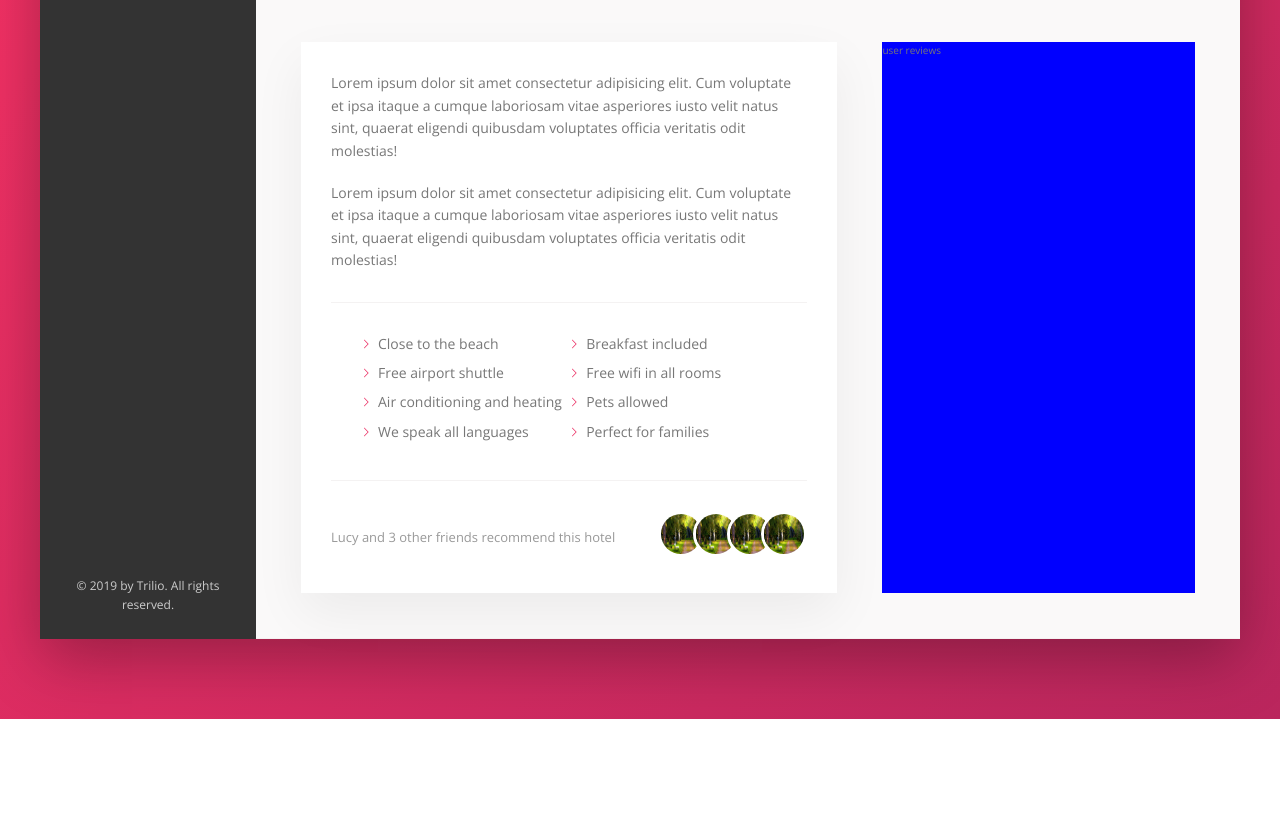
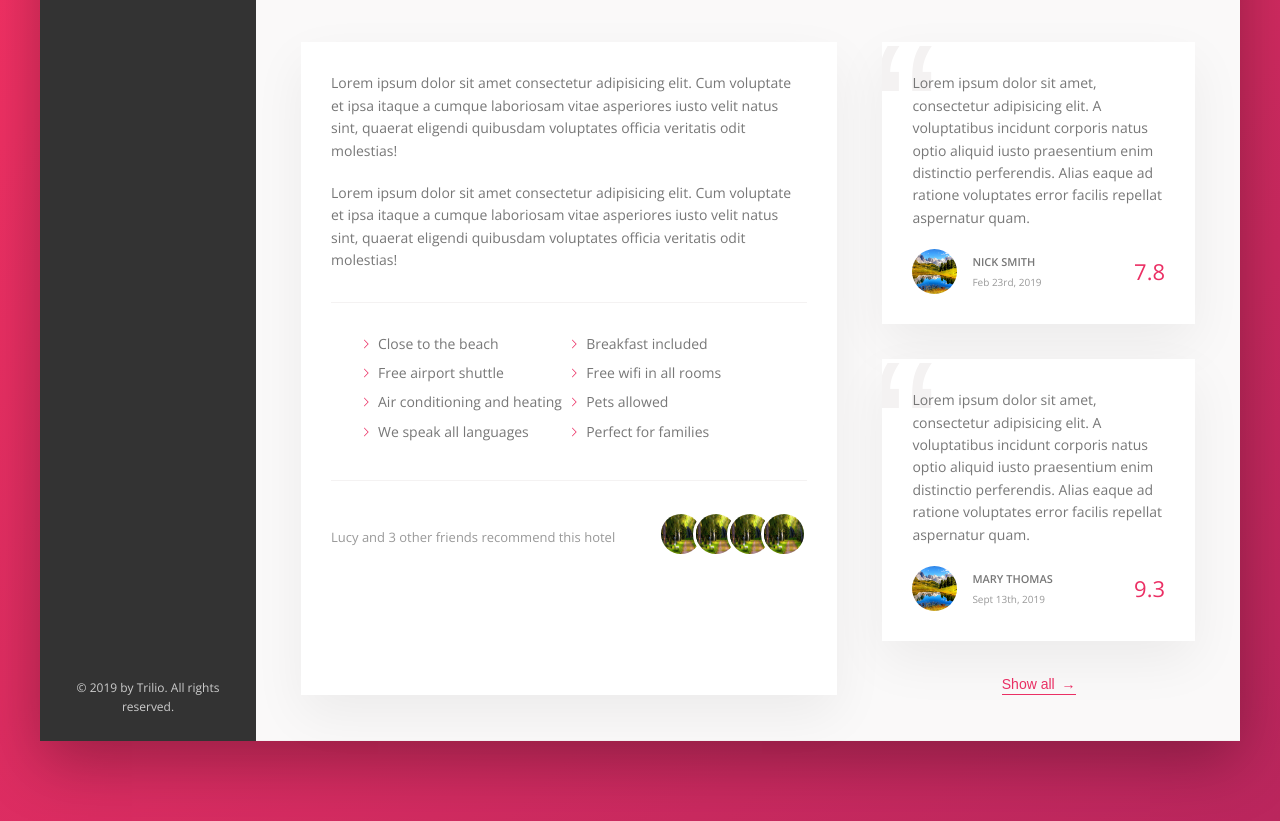
Before and after one commit to DavidGuben/trilio, a website: page index.html in a window 1280 px wide. Shown: the part 438-1259 px from the top of the page. Before the commit the page ends 1157 px from the top, so only its background shows below. Drawn offline with nearby package versions, Linux system fonts and the light colour scheme.

Commit message:
completed user review section

```diff
--- a/index.html
+++ b/index.html
@@ -173,10 +173,40 @@
                                 </div>
                             </div>
                         </div>
+
                         <div class="user-reviews">
-                            user reviews
+                            <figure class="review">
+                                <blockquote class="review__text">
+                                    Lorem ipsum dolor sit amet, consectetur adipisicing elit. A voluptatibus incidunt corporis natus optio aliquid iusto praesentium enim distinctio perferendis. Alias eaque ad ratione voluptates error facilis repellat aspernatur quam.
+                                </blockquote>
+                                <figcaption class="review__user">
+                                    <img src="img/clouds.jpg" alt="User 1" class="review__photo">
+                                    <div class="review__user-box">
+                                        <p class="review__user-name">Nick Smith</p>
+                                        <div class="review__user-date">Feb 23rd, 2019</div>
+                                    </div>
+                                    <div class="review__rating">7.8</div>
+                                </figcaption>
+                            </figure>
+
+                            <figure class="review">
+                                <blockquote class="review__text">
+                                    Lorem ipsum dolor sit amet, consectetur adipisicing elit. A voluptatibus incidunt corporis natus optio aliquid iusto praesentium enim distinctio perferendis. Alias eaque ad ratione voluptates error facilis repellat aspernatur quam.
+                                </blockquote>
+                                <figcaption class="review__user">
+                                    <img src="img/clouds.jpg" alt="User 1" class="review__photo">
+                                    <div class="review__user-box">
+                                        <p class="review__user-name">Mary Thomas</p>
+                                        <div class="review__user-date">Sept 13th, 2019</div>
+                                    </div>
+                                    <div class="review__rating">9.3</div>
+                                </figcaption>
+                            </figure>
+
+                            <button class="btn-inline">Show all <span>&rarr;</span></button>
                         </div>
-                    </div>
+                    </div><!-- end detail section -->
+
                 </main>
             </div>
         </div>
--- a/sass/_components.scss
+++ b/sass/_components.scss
@@ -281,8 +281,17 @@
     transition: all .2s;
 
 
+    & span {
+        margin-left: 3px;
+        transition: margin-left .2s;
+    }
+
     &:hover {
         color: var(--color-grey-dark-1);
+
+        span {
+            margin-left: 8px;
+        }
     }
 
     &:focus {
@@ -389,3 +398,67 @@
         }
     }
 }
+
+
+////////////////////////
+// RECOMMEND
+.review {
+    background-color: #fff;
+    box-shadow: var(--shadow-light);
+    padding: 3rem;
+    margin-bottom: 3.5rem;
+    position: relative;
+    overflow: hidden;
+
+    &__text {
+        margin-bottom: 2rem;
+        z-index: 10;
+        position: relative;
+    }
+
+    &__user {
+        display: flex;
+        align-items: center;
+    }
+
+    &__photo {
+        height: 4.5rem;
+        width: 4.5rem;
+        border-radius: 50%;
+        margin-right: 1.5rem;
+    }
+
+    &__user-box {
+        margin-right: auto;
+    }
+
+    &__user-name {
+        font-size: 1.1rem;
+        font-weight: 600;
+        text-transform: uppercase;
+        margin-bottom: .4rem;
+    }
+
+    &__user-date {
+        font-size: 1rem;
+        color: var(--color-grey-dark-3);
+    }
+
+    &__rating {
+        color: var(--color-primary);
+        font-size: 2.2rem;
+        font-weight: 300;
+    }
+
+    &::before {
+        content: "\201C";
+        position: absolute;
+        top: -2.75rem;
+        left: -1rem;
+        font-size: 20rem;
+        color: var(--color-grey-light-2);
+        font-family: sans-serif;
+        line-height: 1;
+        z-index: 1;
+    }
+}
--- a/sass/_layout.scss
+++ b/sass/_layout.scss
@@ -39,6 +39,7 @@
 }
 
 .detail {
+    font-size: 1.4rem;
     display: flex;
     padding: 4.5rem;
     background-color: var(--color-grey-light-1);
@@ -46,7 +47,6 @@
 }
 
 .description {
-    font-size: 1.4rem;
     background-color: white;
     box-shadow: var(--shadow-light);
     padding: 3rem;
@@ -55,6 +55,10 @@
 }
 
 .user-reviews {
-    background-color: blue;
     flex: 1;
+
+
+    display: flex;
+    flex-direction: column;
+    align-items: center;
 }
```
Also changed, not shown: css/style.css, 1 other file.
